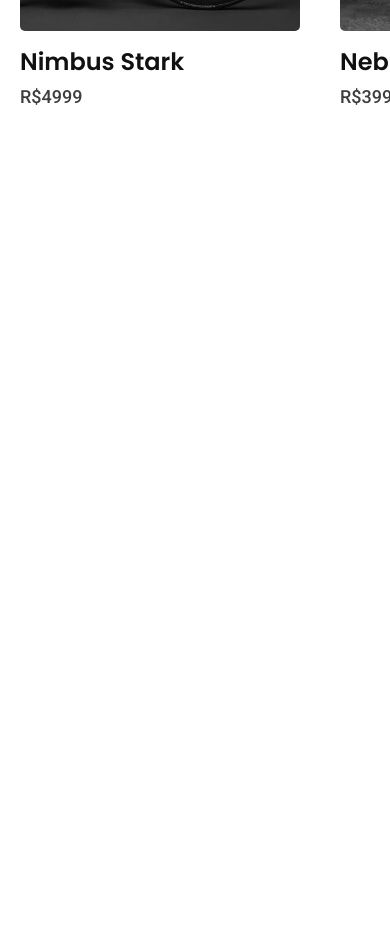
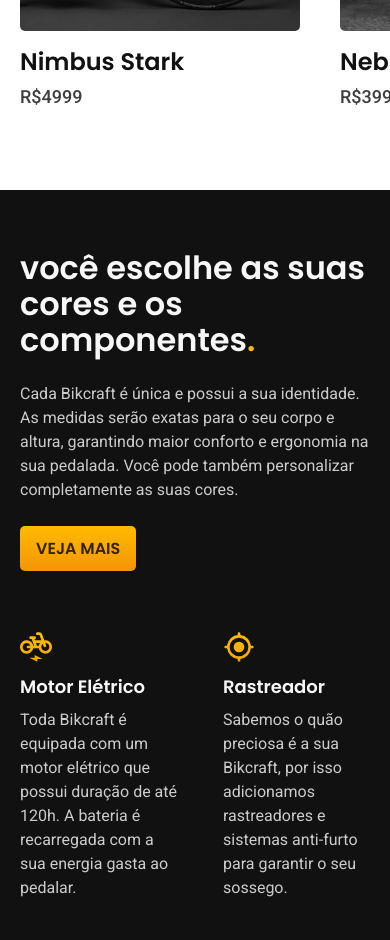
Before and after one commit to JoaoGabriel3-3/bikcraft, a plain HTML site: page index.html in a window 390 px wide. Shown: the part 1409-2349 px from the top of the page. Before the commit the page ends 1659 px from the top, so only its background shows below. Drawn offline with Linux system fonts and the light colour scheme.

Commit message:
tecnologia-finished
Parte tecnologia do site finalizada e responsiva.

```diff
--- a/css/bicicletas/bicicletas-lista.css
+++ b/css/bicicletas/bicicletas-lista.css
@@ -3,13 +3,14 @@
   padding-bottom: 120px;
 }
 
+@media (max-width: 800px) {
+  .bicicletas-lista {
+    padding-bottom: 60px;
+  }
+}
+
 .bicicletas-lista h2 {
-  padding: 0 20px;
   padding-bottom: 80px;
-  max-width: 1200px;
-  margin-left: auto;
-  margin-right: auto;
-  box-sizing: border-box;
 }
 
 .bicicletas-lista ul {
@@ -23,8 +24,8 @@
 }
 
 .bicicletas-lista li {
+  min-width: 280px;
   flex: 1;
-  min-width: 280px;
 }
 
 .bicicletas-lista h3 {
@@ -56,6 +57,3 @@
   display: block;
   position: relative;
 }
-
-@media (max-width: 800px) {
-}
--- a/css/global.css
+++ b/css/global.css
@@ -23,6 +23,9 @@ ul {
 h1,
 h2,
 h3,
+h4,
+h5,
+h6,
 p {
   margin: 0;
 }
--- a/css/home/intro.css
+++ b/css/home/intro.css
@@ -4,15 +4,9 @@
 }
 
 .introducao {
-  max-width: 1200px;
   display: grid;
   grid-template-columns: 1fr 1fr;
   gap: 0 60px;
-  box-sizing: border-box;
-  padding-left: 20px;
-  padding-right: 20px;
-  margin-left: auto;
-  margin-right: auto;
 }
 
 .introducao h1 {
@@ -26,6 +20,7 @@
 .introducao img {
   height: 100%;
   object-fit: cover;
+  width: 100%;
 }
 
 .introducao-info {
--- /dev/null
+++ b/css/home/tecnologia.css
@@ -0,0 +1,74 @@
+.tecnologia {
+  display: grid;
+  grid-template-columns: 1fr 1fr;
+  gap: 40px;
+  padding-top: 120px;
+}
+
+.tecnologia img {
+  height: 100%;
+  width: 100%;
+  object-fit: cover;
+  object-position: left;
+}
+
+.tecnologia-bg {
+  background-color: var(--cor-11);
+  box-shadow: inset 0px -120px var(--cor-1);
+}
+
+.tecnologia-informacoes {
+  display: flex;
+  gap: 40px;
+}
+
+.tecnologia-informacoes svg {
+  margin-bottom: 8px;
+}
+
+.tecnologia-informacoes h3 {
+  margin-bottom: 8px;
+}
+
+.tecnologia-intro {
+  padding-bottom: 200px;
+}
+
+.tecnologia-intro h2 {
+  margin-bottom: 24px;
+}
+
+.tecnologia-intro > p {
+  margin-bottom: 48px;
+}
+
+.tecnologia-intro a {
+  margin-bottom: 80px;
+}
+
+@media (max-width: 900px) {
+  .tecnologia {
+    grid-template-columns: 1fr;
+    padding-top: 60px;
+  }
+
+  .tecnologia-intro {
+    padding-bottom: 40px;
+  }
+
+  .tecnologia-bg {
+    box-shadow: none;
+  }
+
+  .tecnologia-img {
+    display: none;
+  }
+
+  .tecnologia-intro > p {
+    margin-bottom: 24px;
+  }
+
+  .tecnologia-intro a {
+    margin-bottom: 60px;
+  }
+}
--- a/css/style.css
+++ b/css/style.css
@@ -8,6 +8,7 @@
 
 /* Home */
 @import "/css/home/intro.css";
+@import "/css/home/tecnologia.css";
 
 /* Bicicletas */
 @import "/css/bicicletas/bicicletas-lista.css";
--- a/css/ultilidades/compontentes.css
+++ b/css/ultilidades/compontentes.css
@@ -1,3 +1,11 @@
+.container {
+  max-width: 1200px;
+  margin-left: auto;
+  margin-right: auto;
+  box-sizing: border-box;
+  padding: 0px 20px;
+}
+
 .botao {
   display: inline-block;
   padding: 16px 32px;
--- a/css/ultilidades/header.css
+++ b/css/ultilidades/header.css
@@ -32,13 +32,10 @@ body {
 .header-menu {
   display: flex;
   justify-content: space-between;
-  padding: 20px;
-  max-width: 1200px;
-  box-sizing: border-box;
   align-items: center;
-  margin-left: auto;
-  margin-right: auto;
   flex-wrap: wrap;
+  padding-top: 20px;
+  padding-bottom: 20px;
 }
 
 .header-menu ul {
--- a/index.html
+++ b/index.html
@@ -14,7 +14,7 @@
 
 <body>
   <header class="header-bg">
-    <div class="header-menu">
+    <div class="container header-menu">
       <img src="/img/bikcraft.svg" alt="Bikcraft">
       <nav aria-label="primaria">
         <ul class="cor-1" class="font-1-m">
@@ -27,7 +27,7 @@
   </header>
 
   <main class="introducao-bg cor-1">
-    <div class="introducao">
+    <div class="introducao container">
       <div class="introducao-info">
         <h1 class="font-1-xxl cor-1">Bicicletas feitas sobre medida<span class="cor-p-1">.</span></h1>
         <p class="font-2-l cor-4">Bicicletas elétricas de alta precisão e qualidade, feitas sob medida para o cliente. Explore o mundo na sua velocidade com a Bikcraft.</p>
@@ -37,7 +37,7 @@
     </div>
   </main>
   <article class="bicicletas-lista">
-    <h2 class="font-1-xxl cor-11">escolha a sua bikcraft<span class="cor-p-1">.</span></h2>
+    <h2 class="container font-1-xxl cor-11">escolha a sua bikcraft<span class="cor-p-1">.</span></h2>
     <ul>
       <li>
         <a href="./biciletas/nimbus.html">
@@ -62,6 +62,48 @@
       </li>
     </ul>
   </article>
+
+  <article class="tecnologia-bg">
+    <div class="tecnologia container">
+      <div class="tecnologia-intro">
+        <h2 class="font-1-xxl cor-2">você escolhe as suas cores e os componentes<span class="cor-p-1">.</span></h4>
+          <p class="font-2-l cor-4">Cada Bikcraft é única e possui a sua identidade. As medidas serão exatas para o seu corpo e altura, garantindo maior conforto e ergonomia na sua pedalada. Você pode também personalizar completamente as suas cores.</p>
+          <a class="botao" href="">VEJA MAIS</a>
+
+          <div class="tecnologia-informacoes">
+            <div class="motor-eletrico">
+              <svg width="32" height="32" fill="none" xmlns="http://www.w3.org/2000/svg">
+                <path d="M25.333 9.333H24.24l-2.267-6.24a2.677 2.677 0 0 0-2.506-1.76h-2.134c-.733 0-1.333.6-1.333 1.334C16 3.4 16.6 4 17.333 4h2.134l1.946 5.333H15L14.52 8h.12c.733 0 1.333-.6 1.333-1.333 0-.734-.6-1.334-1.333-1.334h-3.973c-.734 0-1.334.6-1.334 1.334 0 .733.6 1.333 1.334 1.333h1l2.426 6.667H13.2c-.587-2.974-3.08-5.174-6.2-5.32C3.267 9.16 0 12.267 0 16c0 3.733 2.933 6.667 6.667 6.667 3.28 0 5.933-2.254 6.533-5.334h5.6c.587 2.974 3.08 5.174 6.2 5.32 3.733.174 7-2.92 7-6.666 0-3.72-2.933-6.654-6.667-6.654ZM8 17.333h2.427c-.56 1.64-2.134 2.774-4.027 2.654-1.987-.12-3.64-1.8-3.733-3.8C2.573 13.853 4.36 12 6.667 12a3.932 3.932 0 0 1 3.76 2.667H8c-.733 0-1.333.6-1.333 1.333s.6 1.333 1.333 1.333Zm10.8-2.666h-1.867L15.96 12H20a6.312 6.312 0 0 0-1.2 2.667ZM25.173 20c-2.053-.08-3.786-1.827-3.84-3.893-.026-1.28.52-2.4 1.4-3.147l.827 2.267a1.33 1.33 0 0 0 1.707.8 1.33 1.33 0 0 0 .8-1.707l-.84-2.307.013-.013a3.958 3.958 0 0 1 4.093 4c0 2.293-1.84 4.08-4.16 4Zm-10.506 6.667H9.333l8 4V28h5.334l-8-4v2.667Z" fill="url(#a)" />
+                <defs>
+                  <linearGradient id="a" x1="16" y1="1.333" x2="16" y2="30.667" gradientUnits="userSpaceOnUse">
+                    <stop stop-color="#FFBF00" />
+                    <stop offset="1" stop-color="#F2A50C" />
+                  </linearGradient>
+                </defs>
+              </svg>
+              <h3 class="font-1-m-b cor-2">Motor Elétrico</h5>
+                <p class="font-2-s cor-4">Toda Bikcraft é equipada com um motor elétrico que possui duração de até 120h. A bateria é recarregada com a sua energia gasta ao pedalar.</p>
+            </div>
+            <div class="rastreador">
+              <svg width="32" height="32" fill="none" xmlns="http://www.w3.org/2000/svg">
+                <path d="M16 10.667A5.332 5.332 0 0 0 10.666 16 5.332 5.332 0 0 0 16 21.333 5.332 5.332 0 0 0 21.333 16 5.332 5.332 0 0 0 16 10.667Zm11.92 4A11.992 11.992 0 0 0 17.333 4.08V2.667c0-.734-.6-1.334-1.333-1.334-.734 0-1.334.6-1.334 1.334V4.08A11.992 11.992 0 0 0 4.08 14.667H2.666c-.733 0-1.333.6-1.333 1.333s.6 1.333 1.333 1.333H4.08A11.992 11.992 0 0 0 14.666 27.92v1.413c0 .734.6 1.334 1.334 1.334.733 0 1.333-.6 1.333-1.334V27.92A11.992 11.992 0 0 0 27.92 17.333h1.413c.733 0 1.333-.6 1.333-1.333s-.6-1.333-1.333-1.333H27.92ZM16 25.333A9.327 9.327 0 0 1 6.666 16 9.326 9.326 0 0 1 16 6.667 9.326 9.326 0 0 1 25.333 16 9.327 9.327 0 0 1 16 25.333Z" fill="url(#a)" />
+                <defs>
+                  <linearGradient id="a" x1="16" y1="1.333" x2="16" y2="30.667" gradientUnits="userSpaceOnUse">
+                    <stop stop-color="#FFBF00" />
+                    <stop offset="1" stop-color="#F2A50C" />
+                  </linearGradient>
+                </defs>
+              </svg>
+              <h3 class="font-1-m-b cor-2">Rastreador</h5>
+                <p class="font-2-s cor-4">Sabemos o quão preciosa é a sua Bikcraft, por isso adicionamos rastreadores e sistemas anti-furto para garantir o seu sossego.</p>
+            </div>
+          </div>
+      </div>
+      <div class="tecnologia-img">
+        <img src="/img/fotos/tecnologia.jpg" alt="">
+      </div>
+    </div>
+  </article>
 </body>
 
 </html>
```
